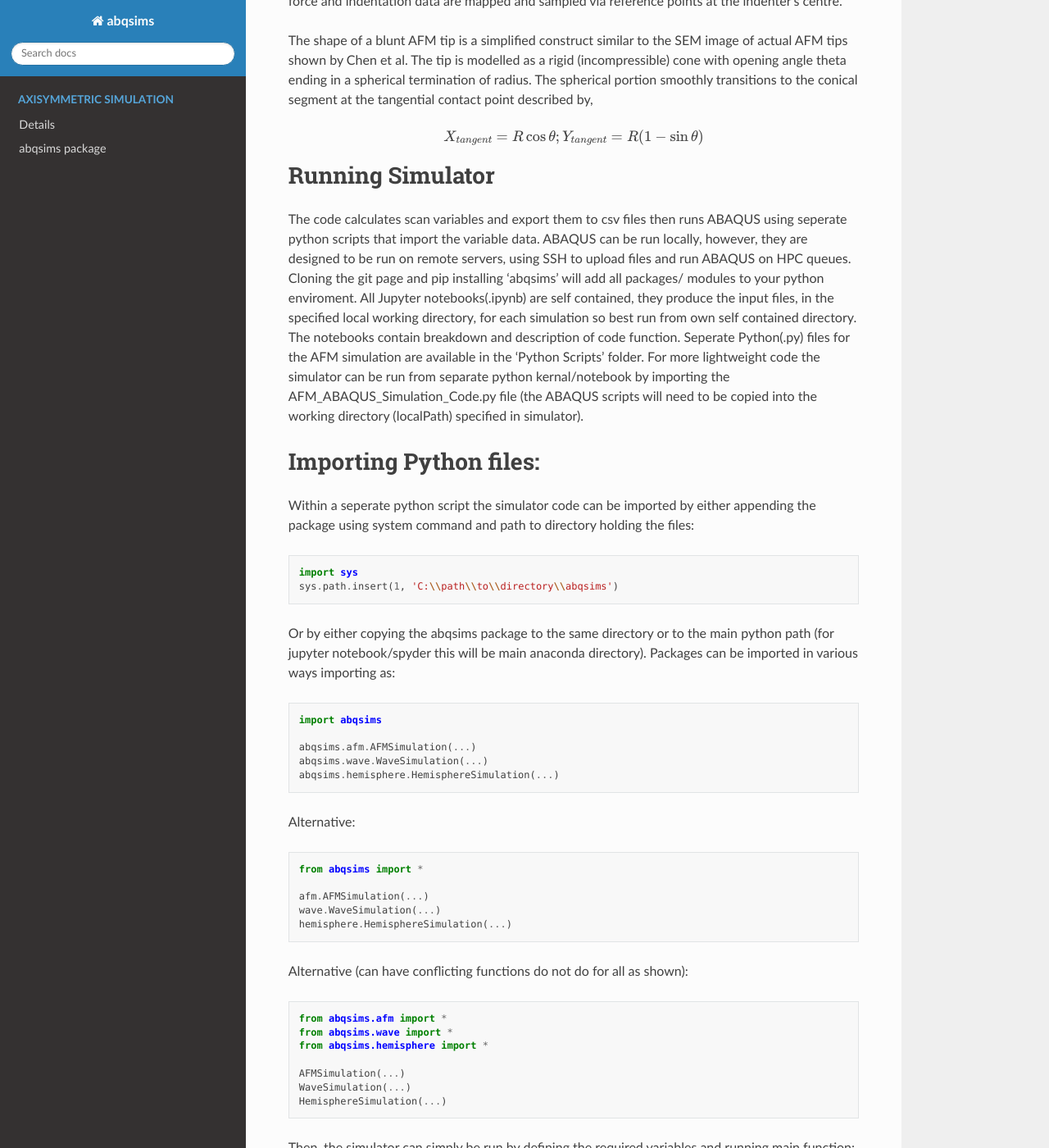
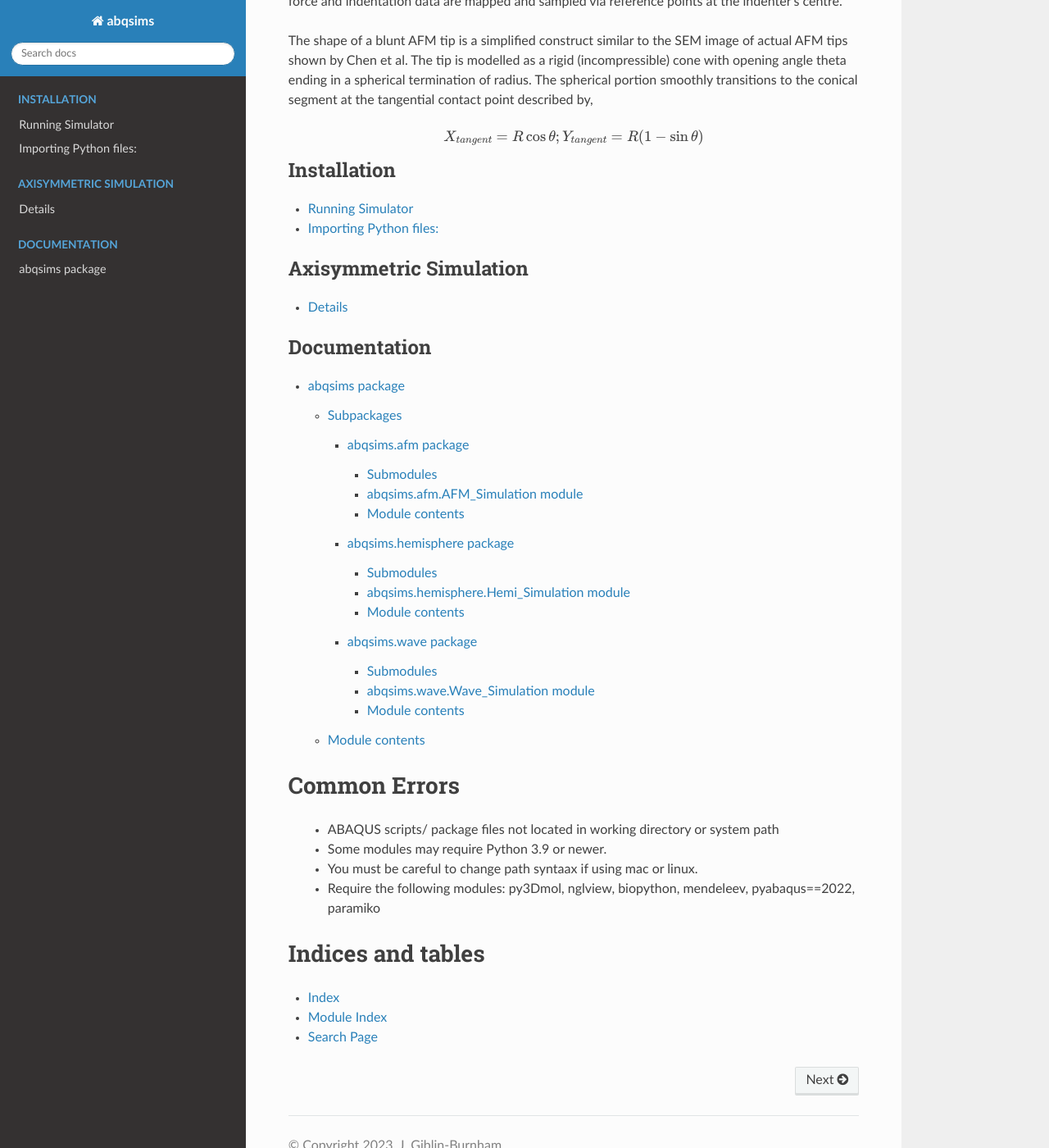
Before and after one commit to Joshua-Giblin-Burnham/ABAQUSAFMSimulations, a Sphinx documentation site: the page built from docs/index.rst, in a window 1280 px wide and 1400 px high, scrolled down 386 px. Shown: the whole window at 82% size. Built offline with Sphinx 7.4.7 and the Read the Docs theme 2.0.0, drawn with Linux system fonts in a browser that asks for light colours; some of the changed text lies outside the part shown.

```diff
--- a/docs/conf.py
+++ b/docs/conf.py
@@ -36,6 +36,14 @@ extensions = ['sphinx_rtd_theme',
               'sphinx.ext.coverage',
               'sphinx.ext.napoleon',]
 
+autosummary_generate = True
+napoleon_google_docstring = True
+# napoleon_use_param = False
+# napoleon_use_ivar = True
+
+# Autodoc settings
+autodoc_default_flags = ['members']
+
 # Add any paths that contain templates here, relative to this directory.
 templates_path = ['_templates']
 
--- a/docs/index.rst
+++ b/docs/index.rst
@@ -14,68 +14,16 @@ The shape of a blunt AFM tip is a simplified construct similar to the SEM image
 
 .. math:: X_{tangent} = R\cos\theta ; Y_{tangent} = R(1-\sin\theta)
 
-Running Simulator
-===================================
-The code calculates scan variables and export them to csv files then runs ABAQUS using seperate python scripts that import the variable data. ABAQUS can be run locally, however, they are designed to be run on remote servers, using SSH to upload files and run ABAQUS on HPC queues. Cloning the git page and pip installing 'abqsims' will add all packages/ modules to your python enviroment. All Jupyter notebooks(.ipynb) are self contained, they produce the input files, in the specified local working directory, for each simulation so best run from own self contained directory. The notebooks contain breakdown and description of code function. Seperate Python(.py) files for the AFM simulation are available in the 'Python Scripts' folder. For more lightweight code the simulator can be run from separate python kernal/notebook by importing the AFM_ABAQUS_Simulation_Code.py file (the ABAQUS scripts will need to be copied into the working directory (localPath) specified in simulator).
-
-Importing Python files:
-===================================
-
-Within a seperate python script the simulator code can be imported by either appending the package using system command and path to directory holding the files:
-
-.. code-block:: python
-
-    import sys
-    sys.path.insert(1, 'C:\\path\\to\\directory\\abqsims')
-
-Or by either copying the abqsims package to the same directory or to the main python path (for jupyter notebook/spyder this will be main anaconda directory). Packages can be imported in various ways importing as:
-
-.. code-block:: python
-
-    import abqsims
-
-    abqsims.afm.AFMSimulation(...)
-    abqsims.wave.WaveSimulation(...)
-    abqsims.hemisphere.HemisphereSimulation(...)
-
-Alternative:
-
-.. code-block:: python
-
-    from abqsims import *
-
-    afm.AFMSimulation(...)
-    wave.WaveSimulation(...)
-    hemisphere.HemisphereSimulation(...)
-
-Alternative (can have conflicting functions do not do for all as shown):
-
-.. code-block:: python
-
-    from abqsims.afm import *
-    from abqsims.wave import *
-    from abqsims.hemisphere import *
-
-    AFMSimulation(...)
-    WaveSimulation(...)
-    HemisphereSimulation(...)
-
-Then, the simulator can simply be run by defining the required variables and running main function:
-
-.. code-block:: python
-
-        host, port, username, password, None, localPath, abqCommand, fileName, subData,
-        pdb, rotation, surfaceApprox, indentorType, rIndentor, theta_degrees, tip_length,
-        indentionDepth, forceRef, contrast, binSize, clearance, meshSurface, meshBase, meshIndentor,
-        timePeriod, timeInterval = ...
-
-         ...AFMSimulation(host, port, username, password, None, localPath, abqCommand, fileName, subData,
-        pdb, rotation, surfaceApprox, indentorType, rIndentor, theta_degrees, tip_length,
-        indentionDepth, forceRef, contrast, binSize, clearance, meshSurface, meshBase, meshIndentor,
-        timePeriod, timeInterval)
 
 .. toctree::
-   :maxdepth: 2
+   :maxdepth: 4
+   :caption: Installation
+
+   Installation
+
+
+.. toctree::
+   :maxdepth: 4
    :caption: Axisymmetric Simulation
 
    Axisymmetric-Simulation/Axisymmetric_sphere
@@ -83,6 +31,7 @@ Then, the simulator can simply be run by defining the required variables and run
 
 .. toctree::
    :maxdepth: 4
+   :caption: Documentation
 
    abqsims
 
--- a/requirements.txt
+++ b/requirements.txt
@@ -33,3 +33,4 @@ symfit==0.5.6
 termcolor==2.2.0
 toposort==1.9
 sphinx_rtd_theme == 1.3.0
+sphinx_autopackagesummary == 1.3.0
```
Also changed, not shown: docs/Installation.rst (added, +59 -0 lines), docs/abqsims.afm.rst (+0 -24 lines), docs/abqsims.hemisphere.rst (+0 -16 lines), docs/abqsims.wave.rst (+0 -16 lines), docs/modules.rst (deleted, +0 -7 lines), setup.py (+41 -2 lines).
